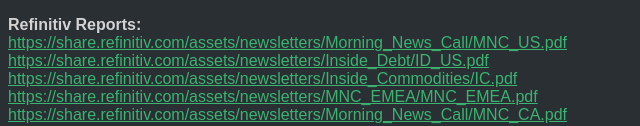
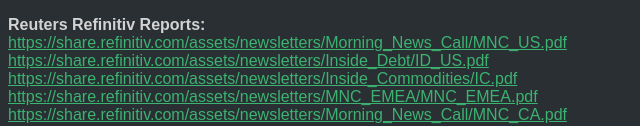
Before and after one commit to 1nf2021/dot1, a plain HTML site: page trade.htm in a window 1280 px wide. Shown: the part 712-838 px from the top of the page, 0-640 px from the left. Drawn offline with Linux system fonts and the light colour scheme.

Commit message:
Update trade.htm

```diff
--- a/trade.htm
+++ b/trade.htm
@@ -239,7 +239,7 @@
 <br>
 
 <div id=header>
-Refinitiv Reports:
+Reuters Refinitiv Reports:
 </div>
 <a href="
 https://share.refinitiv.com/assets/newsletters/Morning_News_Call/MNC_US.pdf
```
